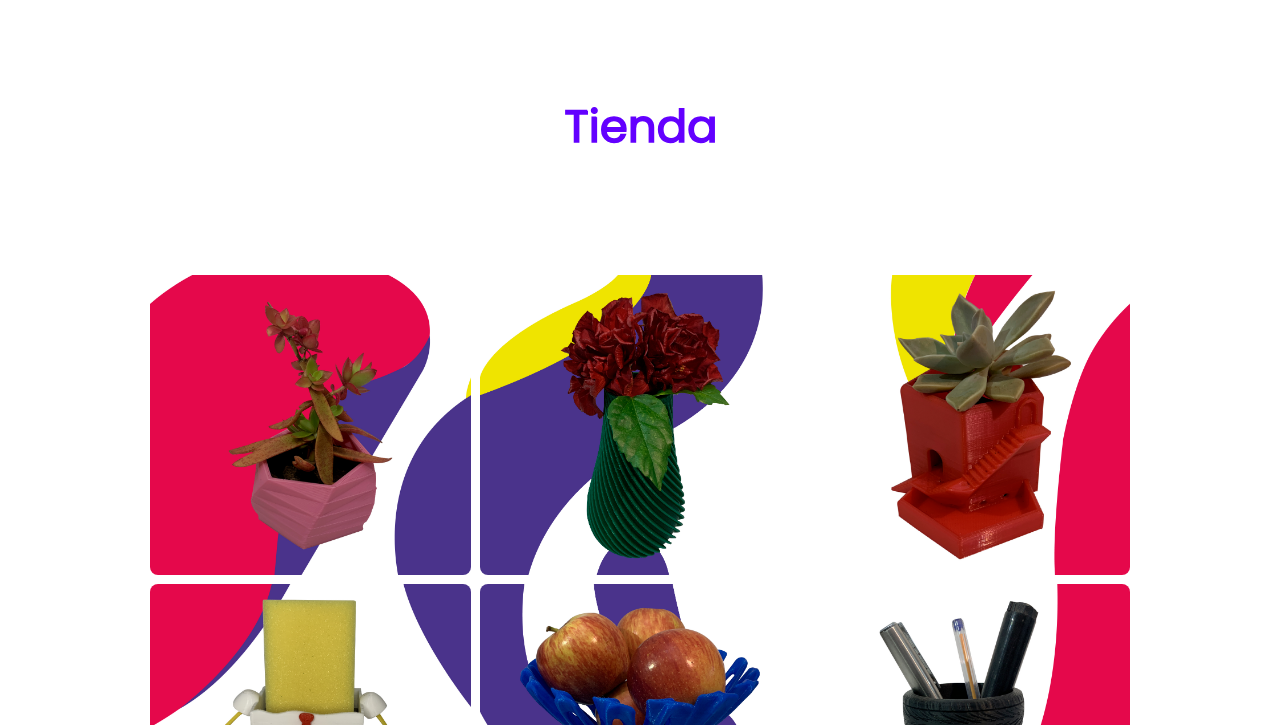
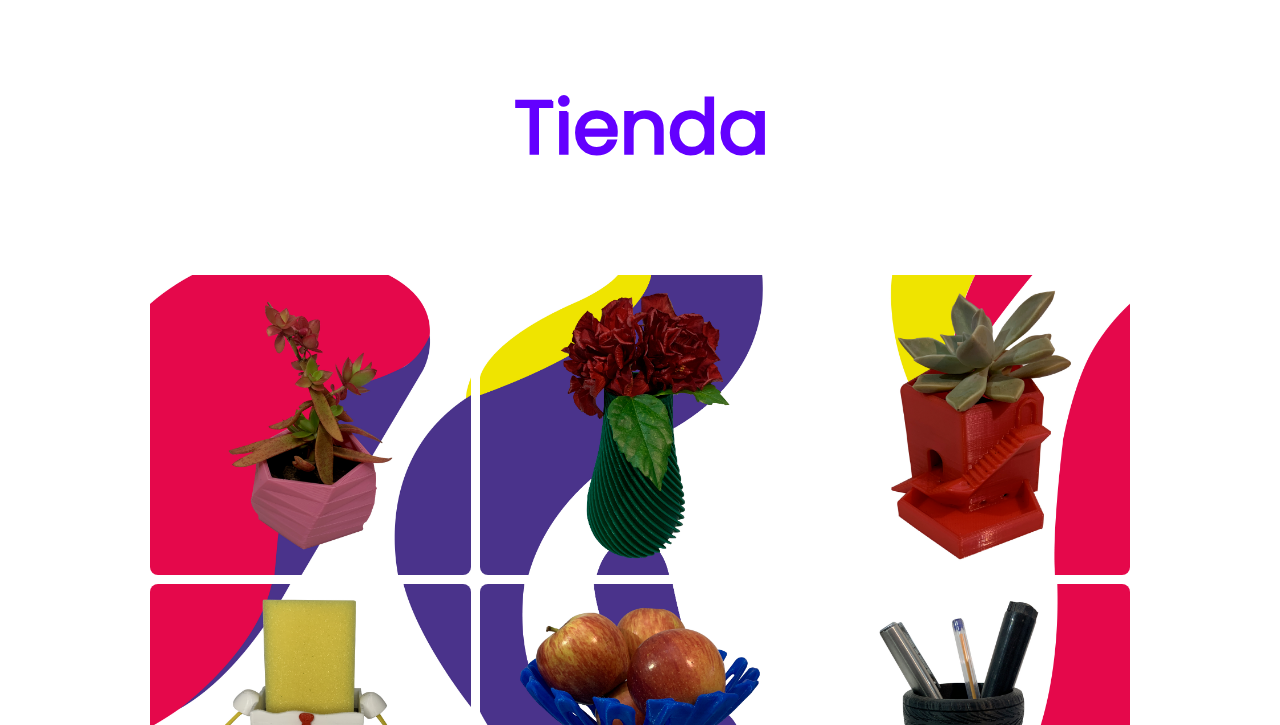
Before and after one commit to Adrastea966/What-If, a plain HTML site: page assets/pages/shop.html in a window 1280 px wide. Shown: the part 75-800 px from the top of the page. Drawn offline with nearby package versions, Linux system fonts and the light colour scheme.

Commit message:
se cambio el tamaño del titulo tienda nuevamente

```diff
--- a/assets/pages/shop.html
+++ b/assets/pages/shop.html
@@ -78,7 +78,7 @@
     <main class="main-tienda">
 
         <div class="principal-tienda">
-            <svg id="tienda" width="150" height="117" viewBox="0 0 479 117" fill="none" xmlns="http://www.w3.org/2000/svg">
+            <svg id="tienda" width="250" height="117" viewBox="0 0 479 117" fill="none" xmlns="http://www.w3.org/2000/svg">
                 <path d="M70.864 12.632V23.288H43.504V113H30.4V23.288H2.896V12.632H70.864Z" stroke="#6300FF" stroke-width="5"/>
                 <path d="M93.7622 21.272C91.2662 21.272 89.1542 20.408 87.4262 18.68C85.6982 16.952 84.8342 14.84 84.8342 12.344C84.8342 9.84799 85.6982 7.73599 87.4262 6.00799C89.1542 4.27999 91.2662 3.41599 93.7622 3.41599C96.1622 3.41599 98.1782 4.27999 99.8102 6.00799C101.538 7.73599 102.402 9.84799 102.402 12.344C102.402 14.84 101.538 16.952 99.8102 18.68C98.1782 20.408 96.1622 21.272 93.7622 21.272ZM100.098 34.088V113H86.9942V34.088H100.098Z" stroke="#6300FF" stroke-width="5"/>
                 <path d="M194.432 70.52C194.432 73.016 194.288 75.656 194 78.44H130.928C131.408 86.216 134.048 92.312 138.848 96.728C143.744 101.048 149.648 103.208 156.56 103.208C162.224 103.208 166.928 101.912 170.672 99.32C174.512 96.632 177.2 93.08 178.736 88.664H192.848C190.736 96.248 186.512 102.44 180.176 107.24C173.84 111.944 165.968 114.296 156.56 114.296C149.072 114.296 142.352 112.616 136.4 109.256C130.544 105.896 125.936 101.144 122.576 95C119.216 88.76 117.536 81.56 117.536 73.4C117.536 65.24 119.168 58.088 122.432 51.944C125.696 45.8 130.256 41.096 136.112 37.832C142.064 34.472 148.88 32.792 156.56 32.792C164.048 32.792 170.672 34.424 176.432 37.688C182.192 40.952 186.608 45.464 189.68 51.224C192.848 56.888 194.432 63.32 194.432 70.52ZM180.896 67.784C180.896 62.792 179.792 58.52 177.584 54.968C175.376 51.32 172.352 48.584 168.512 46.76C164.768 44.84 160.592 43.88 155.984 43.88C149.36 43.88 143.696 45.992 138.992 50.216C134.384 54.44 131.744 60.296 131.072 67.784H180.896Z" stroke="#6300FF" stroke-width="5"/>
```
